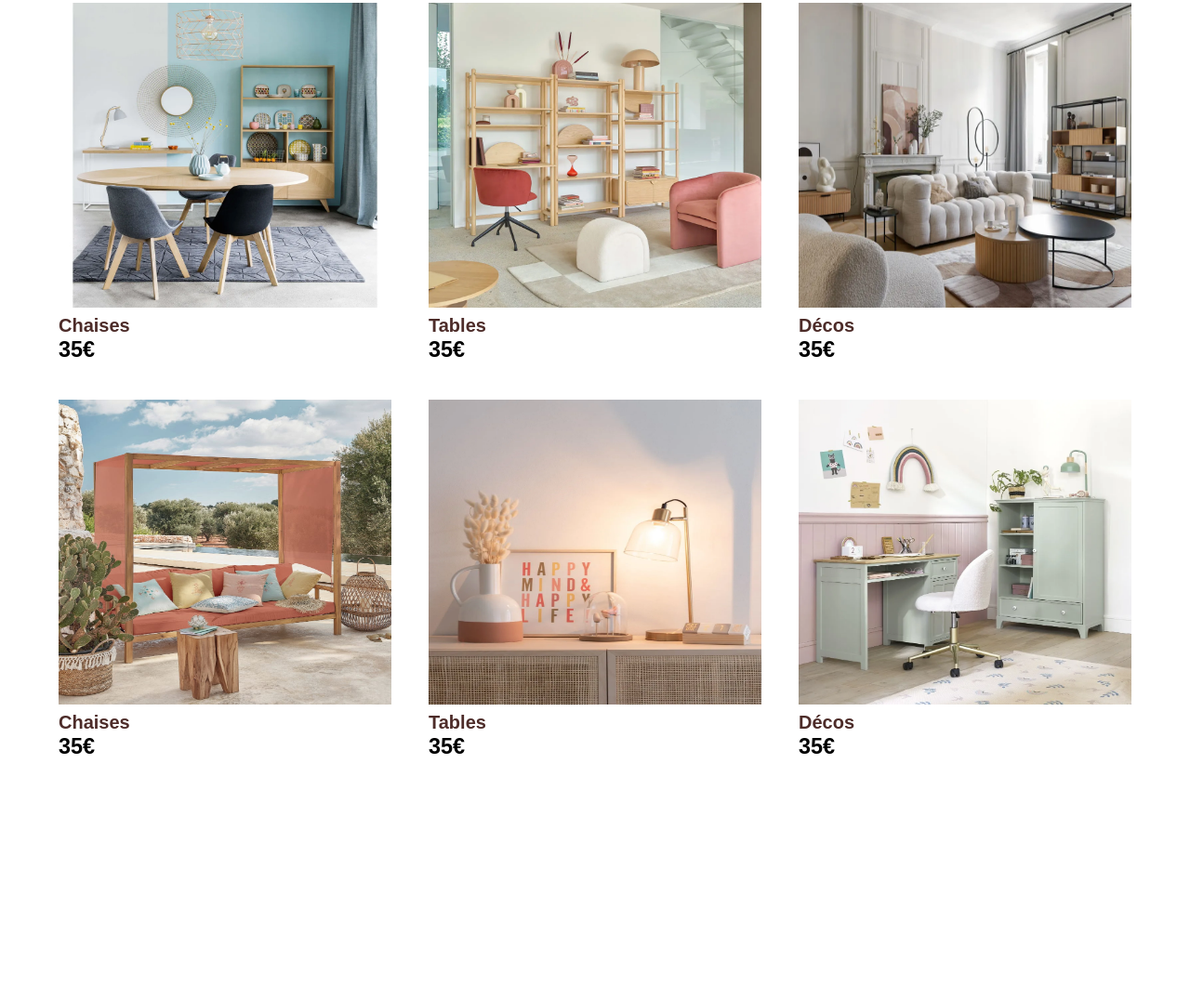
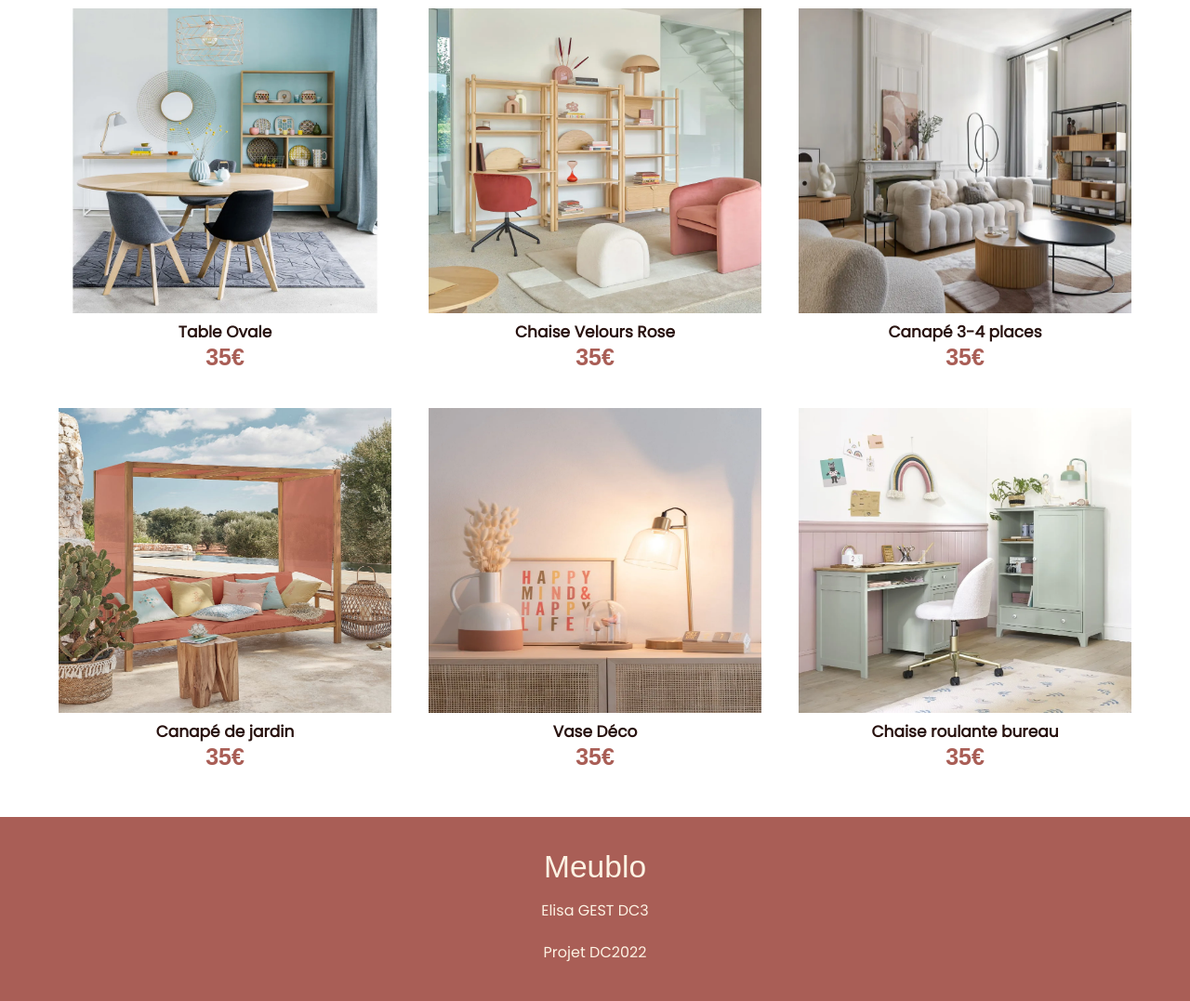
Before and after one commit to elisa34/devfront-gest-elisa, a plain HTML site: page index.html in a window 1280 px wide. Shown: the part 1374-2451 px from the top of the page at 93% size. Before the commit the page ends 2191 px from the top, so only its background shows below. Drawn offline with Linux system fonts and the light colour scheme; a web font is replaced by a local one.

Commit message:
ajouts: page accueil html css terminée + ajout du footer

```diff
--- a/index.html
+++ b/index.html
@@ -8,6 +8,10 @@
     <link rel="preconnect" href="https://fonts.googleapis.com">
     <link rel="preconnect" href="https://fonts.gstatic.com" crossorigin>
     <link href="https://fonts.googleapis.com/css2?family=Chau+Philomene+One&display=swap" rel="stylesheet">
+    <link rel="preconnect" href="https://fonts.googleapis.com">
+    <link rel="preconnect" href="https://fonts.gstatic.com" crossorigin>
+    <link href="https://fonts.googleapis.com/css2?family=Poppins&display=swap" rel="stylesheet">
+
 
     <title>Meublo</title>
 </head>
@@ -129,7 +133,7 @@
             </figure>
 
             <h3 class="h3">
-                <a href="#" class="card-title">Chaises</a>
+                <a href="#" class="card-title">Canapé Beige</a>
                 <p>35€</p>
             </h3>
 
@@ -144,7 +148,7 @@
             </figure>
 
             <h3 class="h3">
-                <a href="#" class="card-title">Tables</a>
+                <a href="#" class="card-title">Mirroir Déco</a>
                 <p>35€</p>
             </h3>
 
@@ -159,7 +163,7 @@
             </figure>
 
             <h3 class="h3">
-                <a href="#" class="card-title">Décos</a>
+                <a href="#" class="card-title">Table à manger scandinave</a>
                 <p>35€</p>
             </h3>
 
@@ -173,7 +177,7 @@
                 <img src="img/table-a-manger-ovale-8-personnes-l200-1000-15-38-155633_7.png">
 
             <h3 class="h3">
-                <a href="#" class="card-title">Chaises</a>
+                <a href="#" class="card-title">Table Ovale</a>
                 <p>35€</p>
             </h3>
 
@@ -188,7 +192,7 @@
             </figure>
 
             <h3 class="h3">
-                <a href="#" class="card-title">Tables</a>
+                <a href="#" class="card-title">Chaise Velours Rose</a>
                 <p>35€</p>
             </h3>
 
@@ -203,7 +207,7 @@
             </figure>
 
             <h3 class="h3">
-                <a href="#" class="card-title">Décos</a>
+                <a href="#" class="card-title">Canapé 3-4 places</a>
                 <p>35€</p>
             </h3>
 
@@ -218,7 +222,7 @@
             </figure>
 
             <h3 class="h3">
-                <a href="#" class="card-title">Chaises</a>
+                <a href="#" class="card-title">Canapé de jardin</a>
                 <p>35€</p>
             </h3>
 
@@ -233,7 +237,7 @@
             </figure>
 
             <h3 class="h3">
-                <a href="#" class="card-title">Tables</a>
+                <a href="#" class="card-title">Vase Déco</a>
                 <p>35€</p>
             </h3>
 
@@ -248,7 +252,7 @@
             </figure>
 
             <h3 class="h3">
-                <a href="#" class="card-title">Décos</a>
+                <a href="#" class="card-title">Chaise roulante bureau </a>
                 <p>35€</p>
             </h3>
 
@@ -260,6 +264,12 @@
     </div>
 </section>
 
+<!--FOOTER-->
+<div class="footer-content">
+    <h3>Meublo</h3>
+    <p>Elisa GEST DC3</p>
+    <p>Projet DC2022</p>
+</div>
 
 
 </body>
--- a/style.css
+++ b/style.css
@@ -85,8 +85,9 @@ button {
 .card-title {
   margin-block-start: 15px;
   text-align: center;
-  color: #4D2C29;
+  color: #28120f;
   text-decoration: none;
+  font-family: 'Poppins', sans-serif;
 }
 
 .meubles {
@@ -121,4 +122,55 @@ ul {
     justify-content: center;
     flex-wrap: wrap;
     padding-top: 100px;
+    padding-bottom: 50px;
   }
+
+.produits h3 {
+    text-align: center;
+}
+
+.produits p{
+   color: #A95E56;
+   font-size: 25px;
+}
+
+.produits .card-title{
+    font-family: 'Poppins', sans-serif;
+    font-size: 17px;
+}
+
+/* Footer */
+.footer-content{
+    background-color: #A95E56;
+    display: flex;
+    align-items: center;
+    justify-content: center;
+    flex-direction: column;
+    text-align: center;
+    padding-top: 30px;
+    padding-bottom: 30px;
+}
+
+.footer-content h3{
+    font-family: 'Chau Philomene One', sans-serif;
+    color: #FDF2E3;
+    font-size: 2.1rem;
+    font-weight: 500;
+    line-height: 3rem;
+}
+
+.footer-content p{
+    color: #FDF2E3;
+    max-width: 500px;
+    margin: 10px auto;
+    font-family: 'Poppins', sans-serif;
+
+}
+
+@media (max-width:500px) {
+    .footer-menu ul{
+      display: flex;
+      margin-top: 10px;
+      margin-bottom: 20px;
+    }
+}
```
